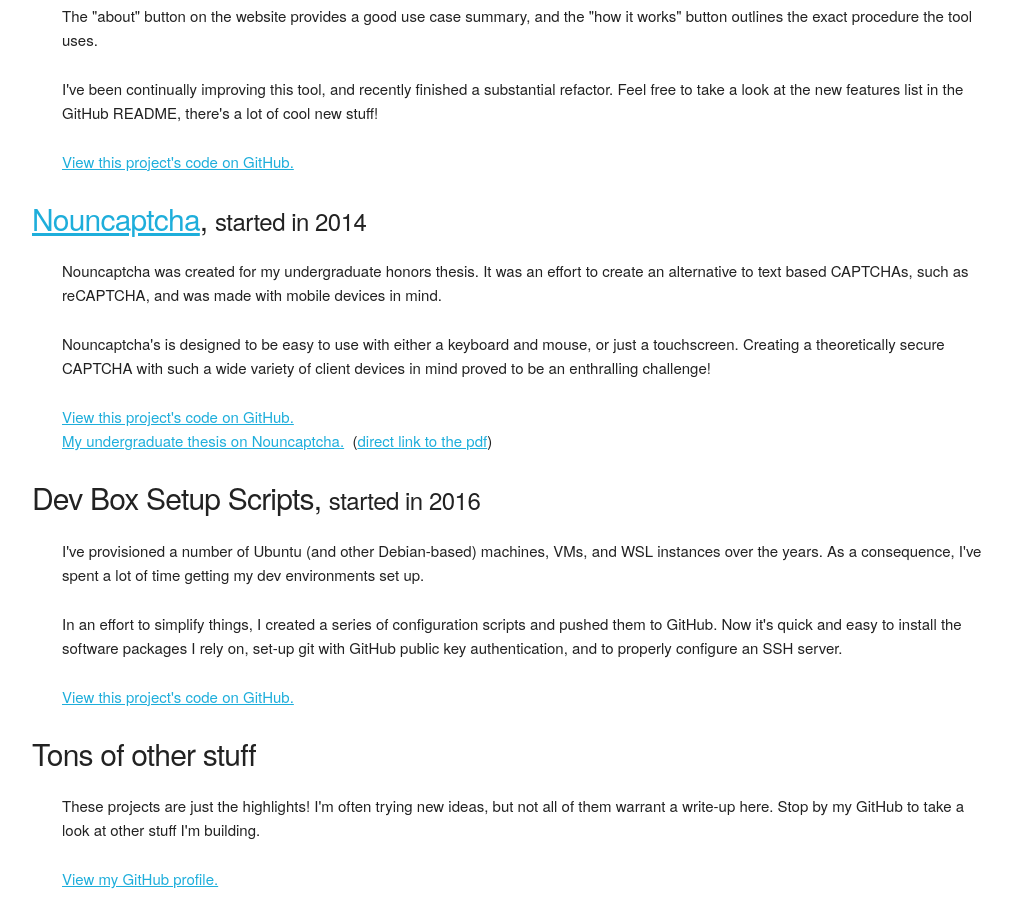
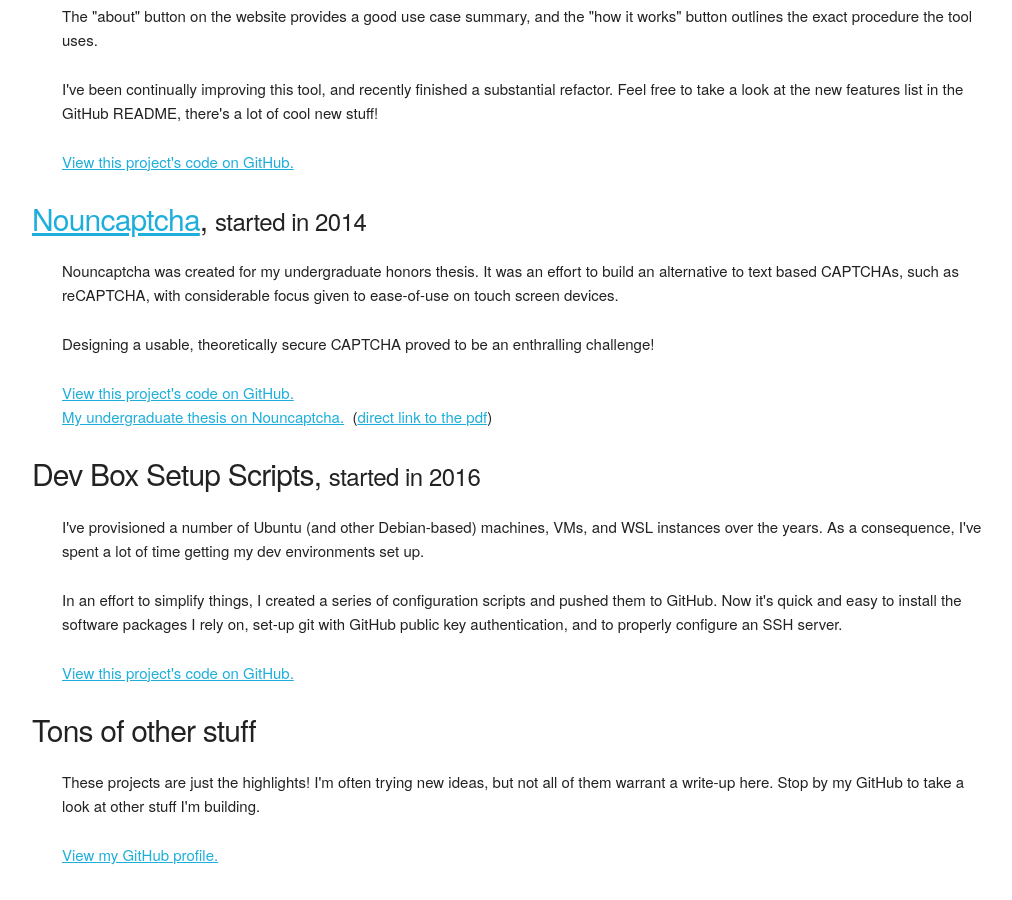
Before and after one commit to cjjeakle/cjjeakle.github.io, a Jekyll site: the page built from projects/index.html, in a window 1280 px wide and 900 px high, scrolled down 844 px. Shown: the whole window, without its empty margins (128-1140 px from the left). Built offline with Jekyll 4.4.1, drawn with Linux system fonts in a browser that asks for light colours; nearby versions of some CDN libraries.

Commit message:
Cleaned up nouncaptcha description

```diff
--- a/projects/index.html
+++ b/projects/index.html
@@ -52,11 +52,10 @@
     <div class="row description">
       <p>
         Nouncaptcha was created for my undergraduate honors thesis.
-        It was an effort to create an alternative to text based CAPTCHAs, such as reCAPTCHA, and was made with mobile devices in mind.
+        It was an effort to build an alternative to text based CAPTCHAs, such as reCAPTCHA, with considerable focus given to ease-of-use on touch screen devices.
       </p>
       <p>
-        Nouncaptcha's is designed to be easy to use with either a keyboard and mouse, or just a touchscreen.
-        Creating a theoretically secure CAPTCHA with such a wide variety of client devices in mind proved to be an enthralling challenge!
+        Designing a usable, theoretically secure CAPTCHA proved to be an enthralling challenge!
       </p>
       <p>
         <a href="https://github.com/cjjeakle/nouncaptcha">View this project's code on GitHub.</a>
```
